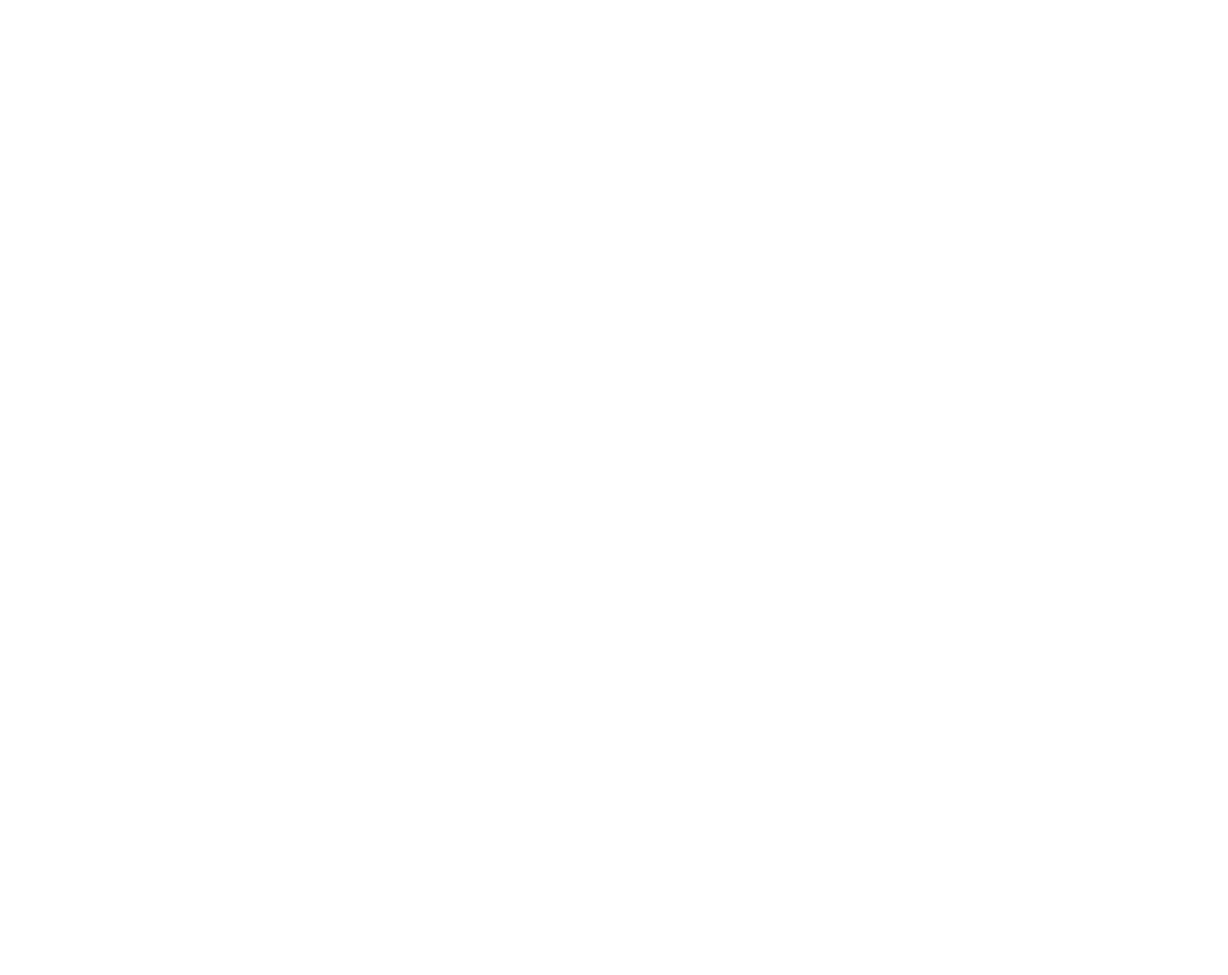
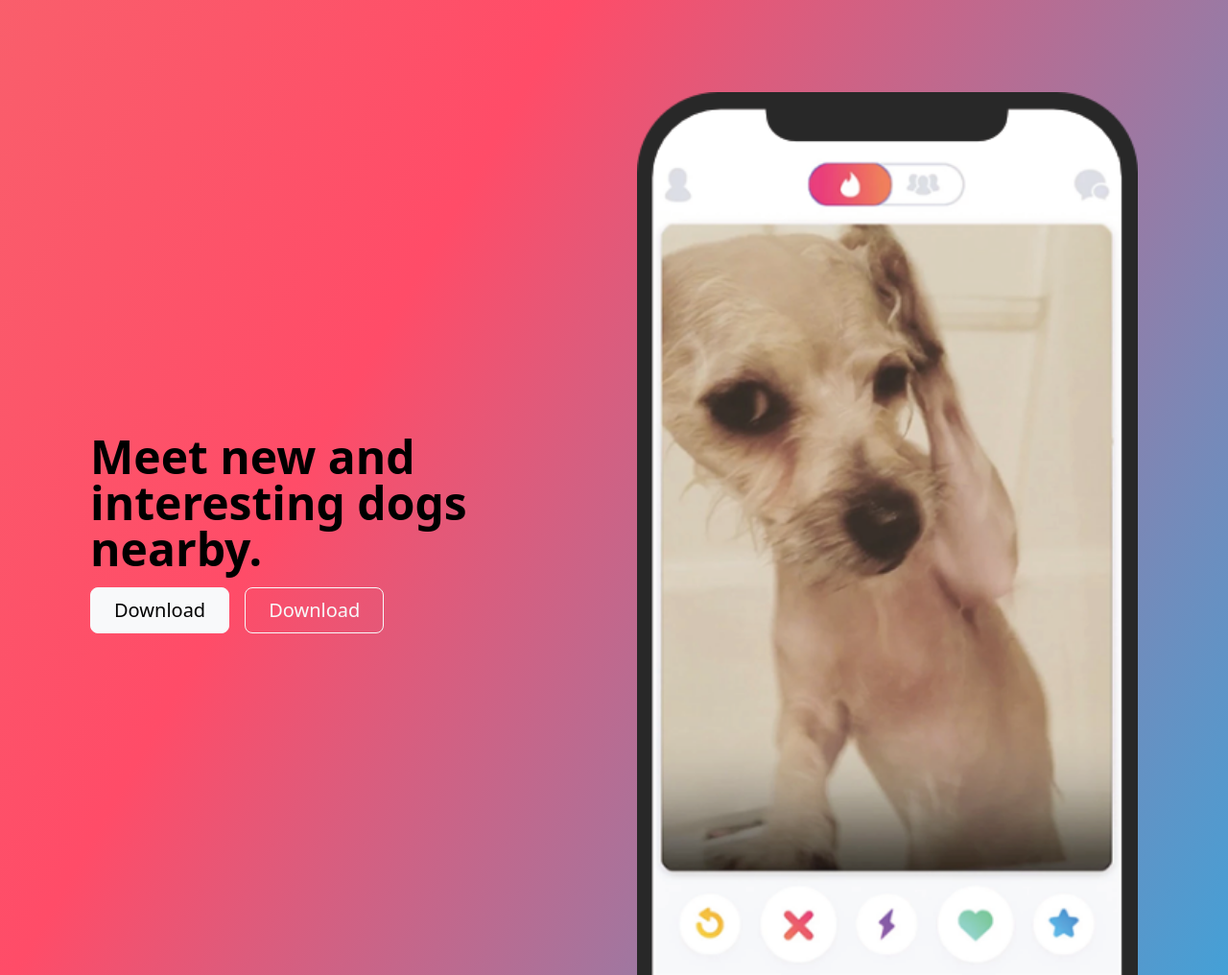
Before and after one commit to Kagekitsu/tindog, a plain HTML site: page index.html in a window 1280 px wide. Shown: the top 1016 px of the page at 96% size. Before the commit the page ends 800 px from the top, so only its background shows below. Drawn offline with nearby package versions, Linux system fonts and the light colour scheme.

Commit message:
added gradient-background to body

```diff
--- a/css/style.css
+++ b/css/style.css
@@ -4,6 +4,9 @@
   animation: gradient-animation 18s ease infinite;
 }
 
+.d-block {
+  padding: 5px auto 0;
+}
 @keyframes gradient-animation {
   0% {
     background-position: 0% 50%;
@@ -25,4 +28,5 @@
 .profile-img {
   height: 100px;
   border-radius: 50%;
+  padding-top: 500px;
 }
--- a/index.html
+++ b/index.html
@@ -5,13 +5,29 @@
   <meta charset="UTF-8">
   <meta name="viewport" content="width=device-width, initial-scale=1.0">
   <title>TinDog</title>
+  <link href="https://cdn.jsdelivr.net/npm/bootstrap@5.3.0-alpha2/dist/css/bootstrap.min.css" rel="stylesheet"
+  integrity="sha384-aFq/bzH65dt+w6FI2ooMVUpc+21e0SRygnTpmBvdBgSdnuTN7QbdgL+OapgHtvPp" crossorigin="anonymous">
+  <link rel="stylesheet" href="./css/style.css">
 </head>
 
-<body>
+<body class="gradient-background">
 
   <!-- Title -->
   <section id="title">
-
+    <div class="container col-xxl-8 px-4 py-5" >
+      <div class="row flex-lg-row-reverse align-items-center g-5 py-5" >
+        <div class="col-10 col-sm-8 col-lg-6">
+          <img src="./images/iphone.png" class="d-block mx-lg-auto img-fluid" alt="Bootstrap Themes" width="700" height="500" loading="lazy">
+        </div>
+        <div class="col-lg-6">
+          <h1 class="display-5 fw-bold text-body-emphasis lh-1 mb-3">Meet new and interesting dogs nearby.</h1>
+          <div class="d-grid gap-2 d-md-flex justify-content-md-start">
+            <button type="button" class="btn btn-light btn-lg px-4 me-md-2">Download</button>
+            <button type="button" class="btn btn-outline-light btn-lg px-4">Download</button>
+          </div>
+        </div>
+      </div>
+    </div>
   </section>
   <!-- Features -->
   <section id="features">
```
Also changed, not shown: 1 other file.
